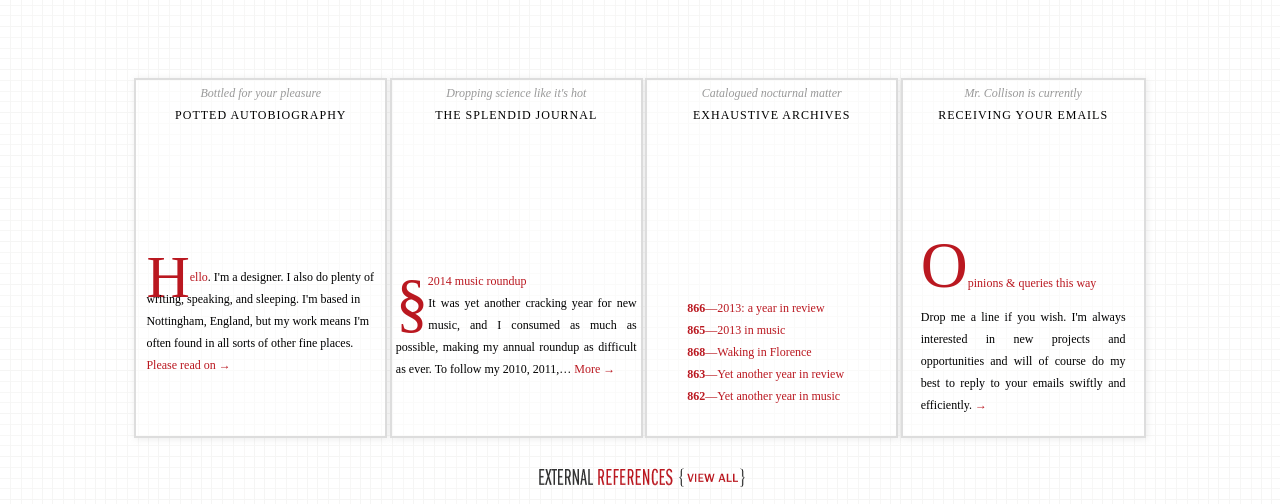
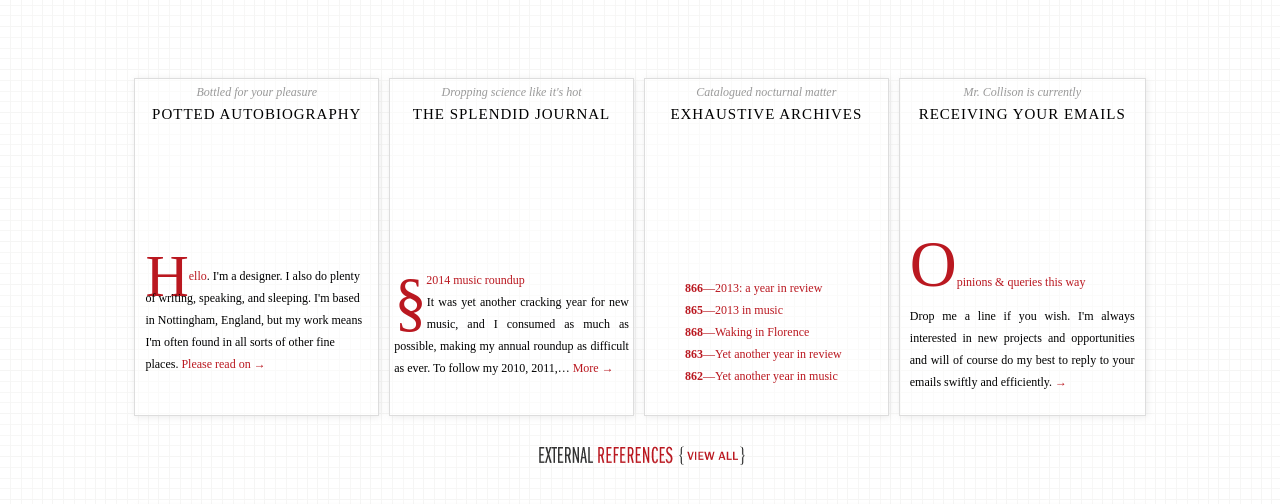
Before and after one commit to vladun13/Colly.com, a plain HTML site: page index.html in a window 1280 px wide. Shown: the part 220-724 px from the top of the page. Drawn offline with Linux system fonts and the light colour scheme.

Commit message:
colly.com

```diff
--- a/style.css
+++ b/style.css
@@ -63,35 +63,21 @@ body a {
 
 .nav_area section {
 	box-shadow: rgba(153, 153, 153, 0.2) 1px 1px 7px;
-	box-sizing: border-box;
-    padding: 0;
-    margin: 0;
-	width: 25%;
-	border: 2px solid;
+    margin: 0 10 0 0;
+	width: 24%;
+	/*width: 207px;*/
+	border: 1px solid;
 	border-color: #DDD;
 	background-color: rgba(255, 255, 255, .5);
 }
 
-.nav_area section h3 {
+header {
 	width: 100%;
-	height: 45px;
-	margin-top: 0;
-	margin-bottom: 0;
-	background-position: top;
-	background-repeat: no-repeat;
-	text-align:center;
-	padding:2px 0 105px 0;
-	padding-top: 0;
-	font-size:12px;
-	font-weight:normal;
-	font-style:normal;
-	text-transform:uppercase;
-	letter-spacing:1px;
-	color:#000;
+	text-align: center;
 }
 
+
 .nav_area section p {
-	display: inline-block;
 	padding-left: 10px;
 	padding-right: 10px;
 }
@@ -125,7 +111,7 @@ body a {
 	align-items: center;
 }
 
-.nav_area a:hover {
+.strap a:hover {
 	color: #ba1820;
 }
 
@@ -137,10 +123,6 @@ body a {
 	background-image: url(image/n-pig.png);
 }
 
-#biography header {
-    width: 100%;
-    text-align:  center;
-}
 
 #biography p:first-letter {
 	color: #ba1820;
@@ -149,18 +131,27 @@ body a {
 }
 
 .label {
-	font-size: 20px;
+	font-size: 15px;
 	padding-top: 8px;
 	font-style: normal;
+	width: 100%;
+	height: 45px;
+	margin-top: 0;
+	margin-bottom: 0;
+	background-position: top;
+	background-repeat: no-repeat;
+	text-align:center;
+	padding:2px 0 105px 0;
+	padding-top: 0;
+	font-weight:normal;
+	font-style:normal;
+	text-transform:uppercase;
+	letter-spacing:1px;
+	color:#000;
 }
 
 #journal h3 {
 	background-image: url(image/n-butterfly.png);
-}
-
-#journal header {
-	width: 100%;
-	text-align: center;
 }
 
 #journal p {
@@ -192,7 +183,6 @@ body a {
 
 #contact {
 	width: calc(100% / 4 - 2 * 4px);
-	padding: 8px;
 	padding-top: 0;
 }
 
@@ -350,14 +340,14 @@ body a {
 }
 
 footer {
-	padding-top: 150px;
+	margin-top: -40px;
+	padding-top: 130px;
+	padding-bottom: 0px;
 	margin-bottom: 0px;
-	margin-top: 10px;
 	width: 100%;
-	/*bottom: 0;*/
 	background-image: url(image/deranged.png);
 	background-repeat: no-repeat;
-	background-size:  100%;
+	background-position: center;
 }
 
 footer p {
@@ -365,3 +355,9 @@ footer p {
     margin-top: 5px;
     margin-bottom: 0px;
 }
+
+@media only screen and (min-width: 480px) and (max-width: 600px) and (orientation: portrait) {
+	.banner {width: auto}
+	.nav_area section {width: 100%}
+	.nav_content li {width: 50%}
+}
```
